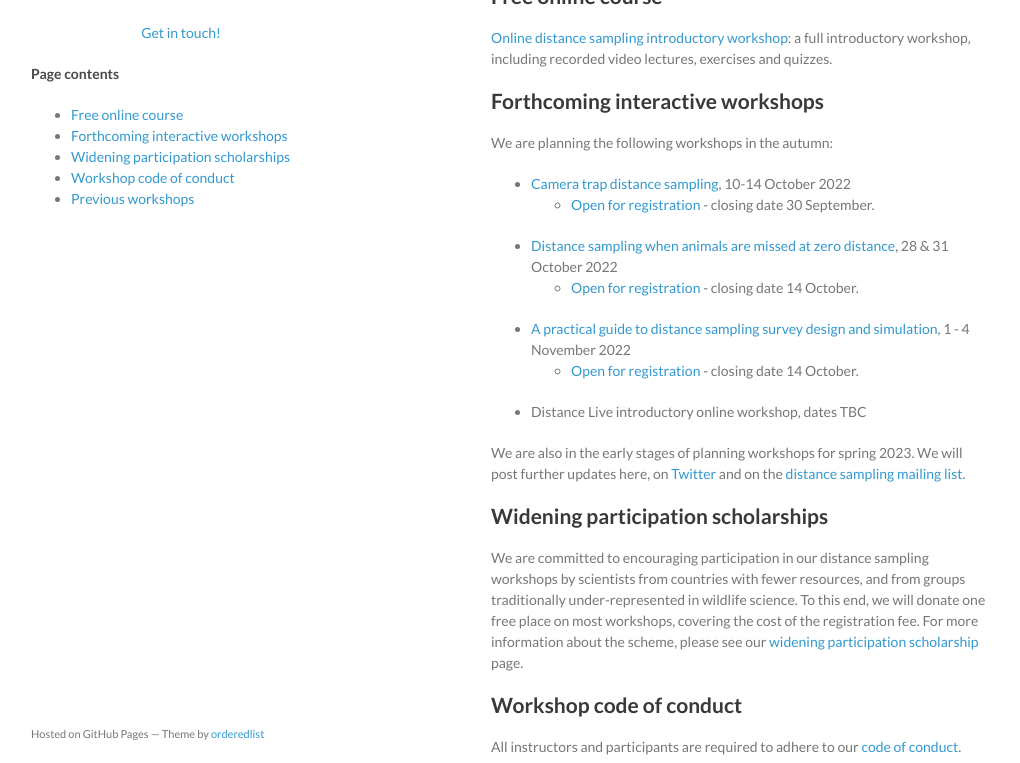
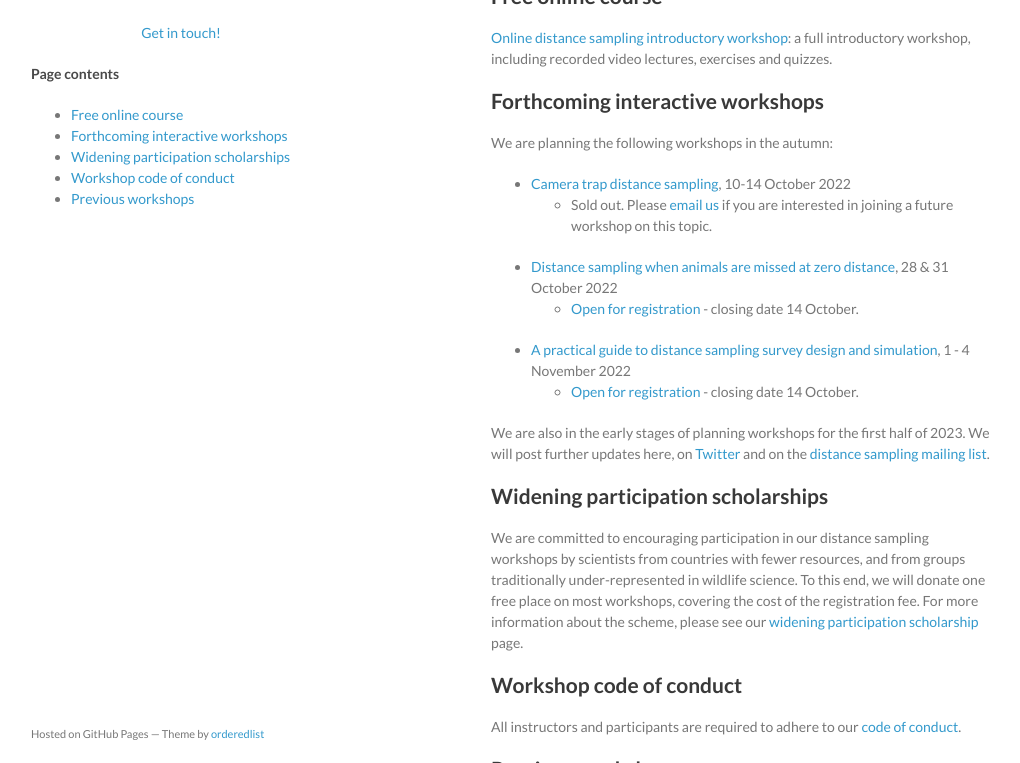
Before and after one commit to distanceworkshops/distanceworkshops.github.io, a Jekyll site: the page built from index.md, in a window 1280 px wide and 900 px high, cut to the strip 137-900 px from the top of the window. Shown: the whole strip, without its empty margins (129-1149 px from the left). Built offline with Jekyll 4.4.1, drawn with Linux system fonts in a browser that asks for light colours.

Commit message:
CTDS workshop sold out

```diff
--- a/index.md
+++ b/index.md
@@ -16,14 +16,13 @@ Here you can find content for distance sampling workshops including slides, exer
 We are planning the following workshops in the autumn:
 
 - [Camera trap distance sampling](ctds-oct-2022), 10-14 October 2022
-  - [Open for registration](https://onlineshop.st-andrews.ac.uk/conferences-and-events/events/creem/online-workshop-analysis-of-camera-trap-data-with-distance-sampling-10th14th-october) - closing date 30 September.
+  - Sold out.  Please [email us](mailto:distance@st-andrews.ac.uk) if you are interested in joining a future workshop on this topic.
 - [Distance sampling when animals are missed at zero distance](mrds-oct-2022), 28 & 31 October 2022
   - [Open for registration](https://onlineshop.st-andrews.ac.uk/conferences-and-events/events/creem/online-workshop-distance-sampling-when-animals-are-missed-at-zero-distance-28th-31st-oct-2022) - closing date 14 October.
 - [A practical guide to distance sampling survey design and simulation](design-nov-2022), 1 - 4 November 2022
   - [Open for registration](https://onlineshop.st-andrews.ac.uk/conferences-and-events/events/creem/online-workshop-practical-design-simulation-to-optimise-distance-sampling-surveys-nov-2022) - closing date 14 October.
-- Distance Live introductory online workshop, dates TBC
 
-We are also in the early stages of planning workshops for spring 2023.  We will post further updates here, on [Twitter](http://twitter.com/distancesamp) and on the [distance sampling mailing list](https://groups.google.com/forum/#!forum/distance-sampling).
+We are also in the early stages of planning workshops for the first half of 2023.  We will post further updates here, on [Twitter](http://twitter.com/distancesamp) and on the [distance sampling mailing list](https://groups.google.com/forum/#!forum/distance-sampling).
 
 ## Widening participation scholarships
 
```
